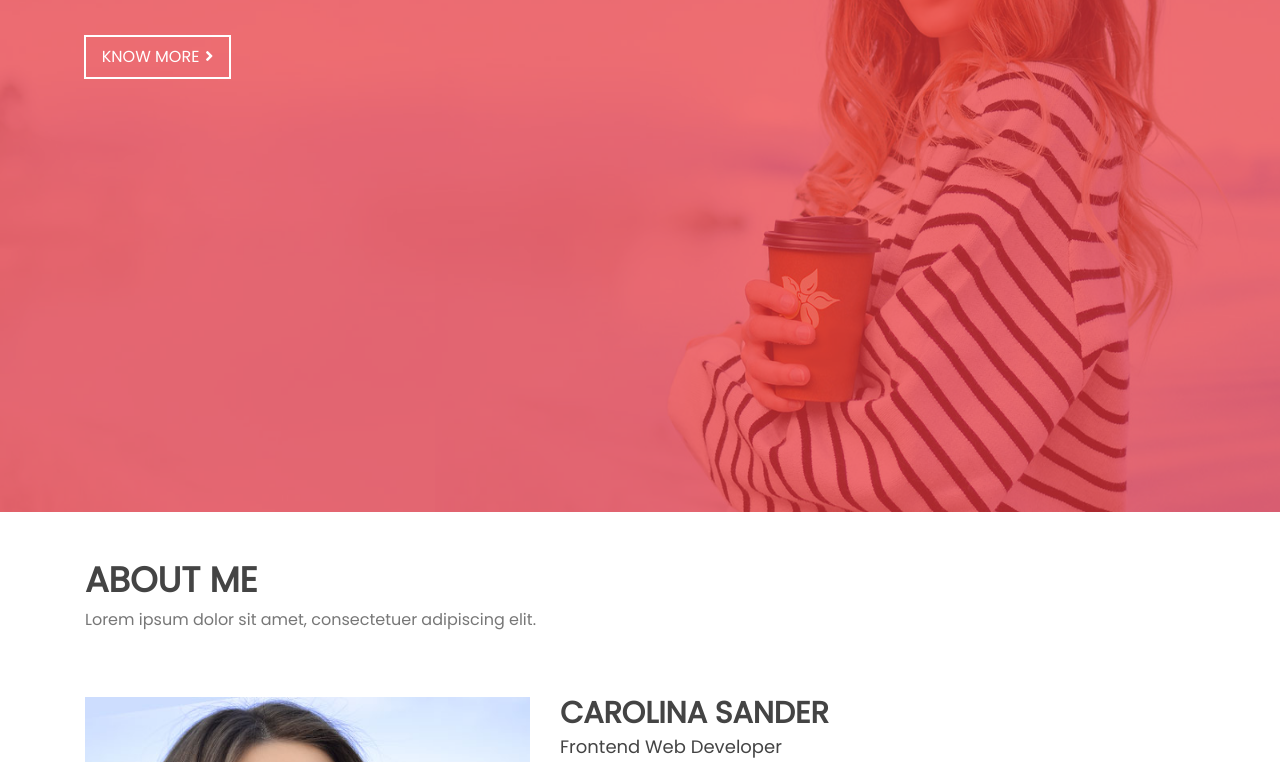
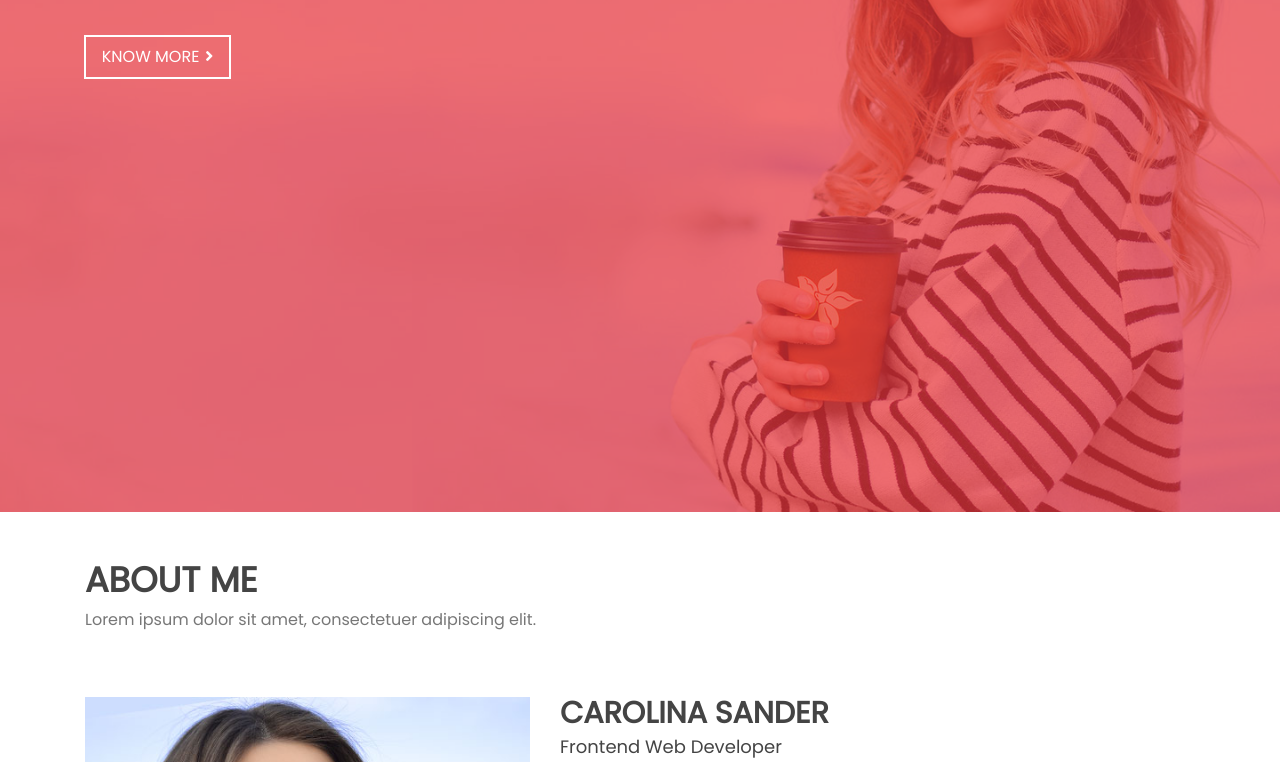
Before and after one commit to MennaAdam/Project-3, a plain HTML site: page index.html in a window 1280 px wide. Shown: the part 288-1050 px from the top of the page. Drawn offline with Linux system fonts and the light colour scheme.

Commit message:
Update index.css

```diff
--- a/css/index.css
+++ b/css/index.css
@@ -73,8 +73,9 @@ body
 .header
 {
 	background-image: url(../images/cover.jpg);
-	background-size: 100vw 100vh;
+	background-size: cover;
 	background-repeat: no-repeat;
+	background-position: center;
 }
 
 .overlay
```
